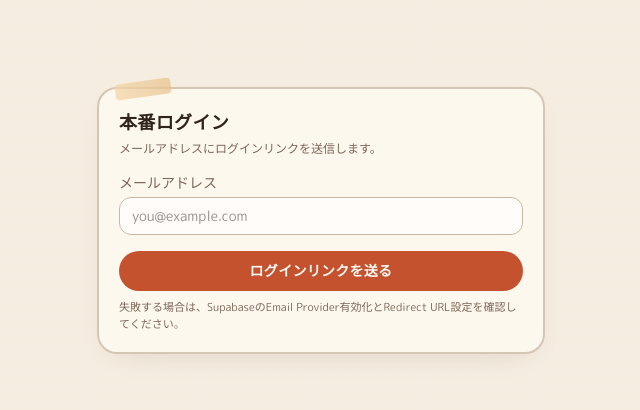
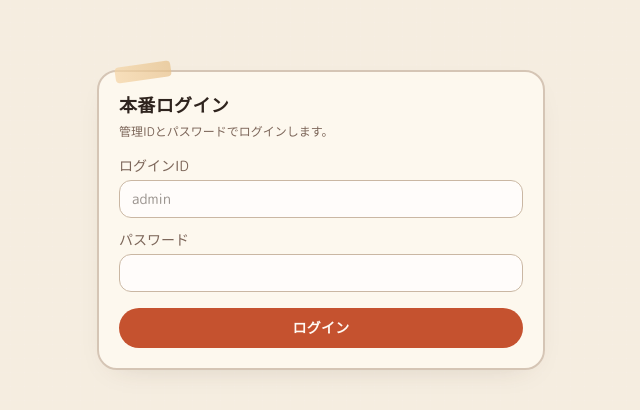
Before and after one commit to HoshidaKazuki/kakeibo-app, a Next.js app: page /login in a window 1280 px wide. Shown: the part 180-590 px from the top of the page, without its empty margins (319-959 px from the left). Built offline with nearby package versions, Linux system fonts and the light colour scheme; no server answers; a web font is replaced by a local one.

Commit message:
Switch app auth from email OTP to ID/password

```diff
--- a/middleware.ts
+++ b/middleware.ts
@@ -1,10 +1,27 @@
 import type { NextRequest } from "next/server";
-import { updateSession } from "@/lib/supabase/middleware";
+import { NextResponse } from "next/server";
+
+const AUTH_COOKIE = "kakeibo_auth";
 
 export async function middleware(request: NextRequest) {
-  return updateSession(request);
+  const isAuthenticated = request.cookies.get(AUTH_COOKIE)?.value === "1";
+  const { pathname } = request.nextUrl;
+
+  if (pathname.startsWith("/app") && !isAuthenticated) {
+    const url = request.nextUrl.clone();
+    url.pathname = "/login";
+    return NextResponse.redirect(url);
+  }
+
+  if (pathname === "/login" && isAuthenticated) {
+    const url = request.nextUrl.clone();
+    url.pathname = "/app";
+    return NextResponse.redirect(url);
+  }
+
+  return NextResponse.next();
 }
 
 export const config = {
-  matcher: ["/app/:path*", "/login", "/auth/callback"],
+  matcher: ["/app/:path*", "/login"],
 };
--- a/src/app/app/page.tsx
+++ b/src/app/app/page.tsx
@@ -1,27 +1,12 @@
-import { redirect } from "next/navigation";
 import KakeiboApp from "@/components/KakeiboApp";
-import { createClient } from "@/lib/supabase/server";
 import SignOutButton from "@/components/SignOutButton";
-import AuthSettings from "@/components/AuthSettings";
 
-export default async function AppPage() {
-  const supabase = await createClient();
-  const {
-    data: { user },
-  } = await supabase.auth.getUser();
-
-  if (!user) {
-    redirect("/login");
-  }
-
+export default function AppPage() {
   return (
     <div className="relative flex min-h-full flex-1 flex-col bg-background font-sans">
       <div className="mx-auto mt-4 flex w-full max-w-lg justify-end px-4">
         <SignOutButton />
       </div>
-      <div className="mx-auto mt-3 flex w-full max-w-lg px-4">
-        <AuthSettings currentEmail={user.email ?? ""} />
-      </div>
       <KakeiboApp />
     </div>
   );
--- /dev/null
+++ b/src/app/auth/login/route.ts
@@ -0,0 +1,33 @@
+import { NextResponse } from "next/server";
+
+const AUTH_COOKIE = "kakeibo_auth";
+
+export async function POST(request: Request) {
+  const formData = await request.formData();
+  const loginId = String(formData.get("loginId") ?? "");
+  const password = String(formData.get("password") ?? "");
+
+  const expectedId = process.env.APP_LOGIN_ID;
+  const expectedPassword = process.env.APP_LOGIN_PASSWORD;
+
+  if (!expectedId || !expectedPassword) {
+    const failUrl = new URL("/login?error=not_configured", request.url);
+    return NextResponse.redirect(failUrl);
+  }
+
+  if (loginId !== expectedId || password !== expectedPassword) {
+    const failUrl = new URL("/login?error=invalid", request.url);
+    return NextResponse.redirect(failUrl);
+  }
+
+  const response = NextResponse.redirect(new URL("/app", request.url));
+  response.cookies.set(AUTH_COOKIE, "1", {
+    httpOnly: true,
+    secure: true,
+    sameSite: "lax",
+    path: "/",
+    maxAge: 60 * 60 * 24 * 30,
+  });
+
+  return response;
+}
--- /dev/null
+++ b/src/app/auth/logout/route.ts
@@ -0,0 +1,15 @@
+import { NextResponse } from "next/server";
+
+const AUTH_COOKIE = "kakeibo_auth";
+
+export async function POST(request: Request) {
+  const response = NextResponse.redirect(new URL("/", request.url));
+  response.cookies.set(AUTH_COOKIE, "", {
+    httpOnly: true,
+    secure: true,
+    sameSite: "lax",
+    path: "/",
+    maxAge: 0,
+  });
+  return response;
+}
--- a/src/app/login/page.tsx
+++ b/src/app/login/page.tsx
@@ -1,20 +1,15 @@
-import { redirect } from "next/navigation";
 import LoginForm from "@/components/LoginForm";
-import { createClient } from "@/lib/supabase/server";
 
-export default async function LoginPage() {
-  const supabase = await createClient();
-  const {
-    data: { user },
-  } = await supabase.auth.getUser();
+type Props = {
+  searchParams?: Promise<{ error?: string }>;
+};
 
-  if (user) {
-    redirect("/app");
-  }
+export default async function LoginPage({ searchParams }: Props) {
+  const params = searchParams ? await searchParams : undefined;
 
   return (
     <div className="flex min-h-full flex-1 items-center justify-center bg-background px-4 py-8">
-      <LoginForm />
+      <LoginForm error={params?.error} />
     </div>
   );
 }
--- a/src/components/LoginForm.tsx
+++ b/src/components/LoginForm.tsx
@@ -1,66 +1,51 @@
-"use client";
+type Props = {
+  error?: string;
+};
 
-import { useState } from "react";
-import { createClient } from "@/lib/supabase/client";
+const ERROR_TEXT: Record<string, string> = {
+  invalid: "IDまたはパスワードが違います。",
+  not_configured: "サーバー側のID/パスワード設定が未完了です。",
+};
 
-export default function LoginForm() {
-  const [email, setEmail] = useState("");
-  const [message, setMessage] = useState("");
-  const [isLoading, setIsLoading] = useState(false);
-
-  async function handleSubmit(e: React.FormEvent) {
-    e.preventDefault();
-    setIsLoading(true);
-    setMessage("");
-
-    const supabase = createClient();
-    const redirectTo = `${window.location.origin}/auth/callback?next=/app`;
-    const { error } = await supabase.auth.signInWithOtp({
-      email,
-      options: { emailRedirectTo: redirectTo },
-    });
-
-    if (error) {
-      const detail = error.message ? ` (${error.message})` : "";
-      setMessage(`ログインリンクの送信に失敗しました${detail}`);
-    } else {
-      setMessage("ログインリンクを送信しました。メールを確認してください。");
-    }
-
-    setIsLoading(false);
-  }
+export default function LoginForm({ error }: Props) {
+  const message = error ? ERROR_TEXT[error] ?? "ログインに失敗しました。" : "";
 
   return (
-    <form onSubmit={handleSubmit} className="paper-card animate-rise w-full max-w-md p-5">
+    <form action="/auth/login" method="post" className="paper-card animate-rise w-full max-w-md p-5">
       <h1 className="headline-font text-lg font-bold text-foreground">本番ログイン</h1>
       <p className="mt-1 text-xs text-ink-soft">
-        メールアドレスにログインリンクを送信します。
+        管理IDとパスワードでログインします。
       </p>
 
       <label className="mt-4 flex flex-col gap-1 text-sm text-ink-soft">
-        メールアドレス
+        ログインID
         <input
-          type="email"
+          type="text"
+          name="loginId"
           required
-          value={email}
-          onChange={(e) => setEmail(e.target.value)}
-          placeholder="you@example.com"
+          placeholder="admin"
+          className="rounded-xl border border-border bg-white/70 px-3 py-2 text-foreground focus:outline-none focus:ring-2 focus:ring-accent/40"
+        />
+      </label>
+
+      <label className="mt-3 flex flex-col gap-1 text-sm text-ink-soft">
+        パスワード
+        <input
+          type="password"
+          name="password"
+          required
           className="rounded-xl border border-border bg-white/70 px-3 py-2 text-foreground focus:outline-none focus:ring-2 focus:ring-accent/40"
         />
       </label>
 
       <button
         type="submit"
-        disabled={isLoading}
-        className="headline-font mt-4 w-full rounded-full bg-accent py-2.5 text-sm font-bold text-accent-foreground transition-opacity disabled:opacity-60"
+        className="headline-font mt-4 w-full rounded-full bg-accent py-2.5 text-sm font-bold text-accent-foreground transition-opacity"
       >
-        {isLoading ? "送信中..." : "ログインリンクを送る"}
+        ログイン
       </button>
 
       {message ? <p className="mt-3 text-xs text-ink-soft">{message}</p> : null}
-      <p className="mt-2 text-[11px] text-ink-soft">
-        失敗する場合は、SupabaseのEmail Provider有効化とRedirect URL設定を確認してください。
-      </p>
     </form>
   );
 }
--- a/src/components/SignOutButton.tsx
+++ b/src/components/SignOutButton.tsx
@@ -1,21 +1,12 @@
-"use client";
-
-import { createClient } from "@/lib/supabase/client";
-
 export default function SignOutButton() {
-  async function handleSignOut() {
-    const supabase = createClient();
-    await supabase.auth.signOut();
-    window.location.href = "/";
-  }
-
   return (
-    <button
-      type="button"
-      onClick={handleSignOut}
-      className="rounded-full border border-border/70 bg-white/70 px-3 py-1.5 text-xs font-semibold text-foreground transition-colors hover:bg-accent-soft hover:text-accent"
-    >
-      ログアウト
-    </button>
+    <form action="/auth/logout" method="post">
+      <button
+        type="submit"
+        className="rounded-full border border-border/70 bg-white/70 px-3 py-1.5 text-xs font-semibold text-foreground transition-colors hover:bg-accent-soft hover:text-accent"
+      >
+        ログアウト
+      </button>
+    </form>
   );
 }
```
Also changed, not shown: 1 other file (tests, documents, lock files or other folders).
